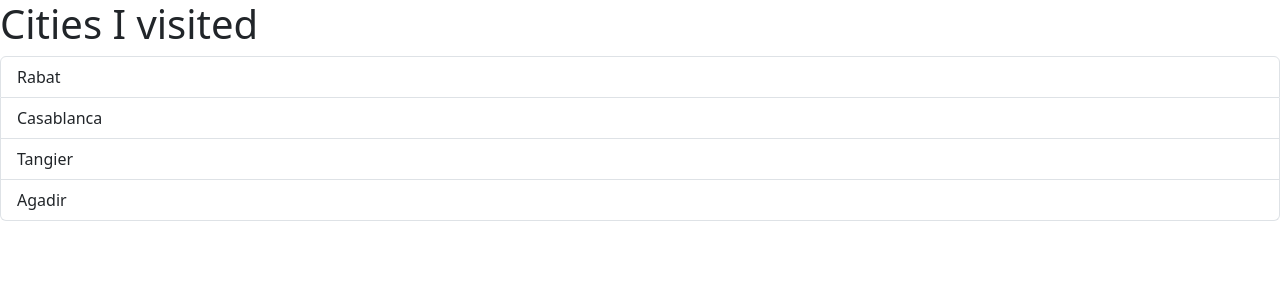
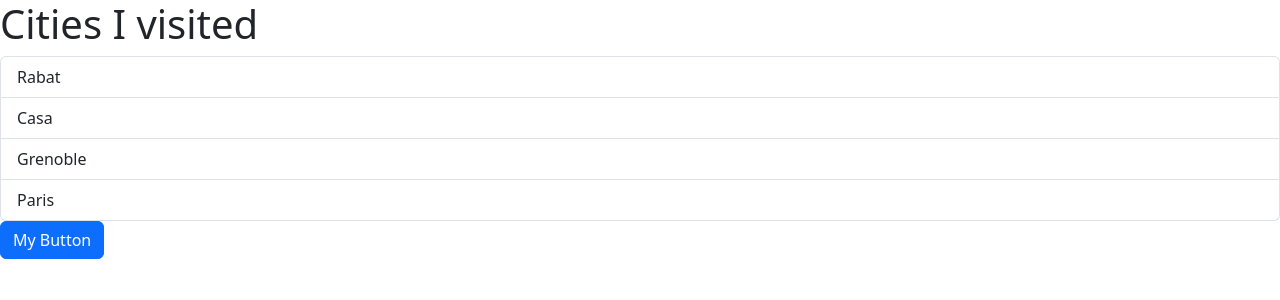
Before and after one commit to Bahaee/React-GamesInterface, a React (Vite) app: page / in a window 1280 px wide. Shown: the top 300 px of the page. Built offline with nearby package versions, Linux system fonts and the light colour scheme.

Commit message:
Finished the Building components basics part

```diff
--- /dev/null
+++ b/components/Alert.tsx
@@ -0,0 +1,27 @@
+import React, { Children, ReactNode } from "react";
+
+interface Props {
+  children: ReactNode;
+  onClose: () => void;
+}
+const Alert = ({ children, onClose }: Props) => {
+  return (
+    <div
+      className="alert alert-warning alert-dismissible fade show"
+      role="alert"
+    >
+      <strong>Holy guacamole! </strong>
+      {children}
+      fields below.
+      <button
+        type="button"
+        className="btn-close"
+        data-bs-dismiss="alert"
+        aria-label="Close"
+        onClick={onClose}
+      ></button>
+    </div>
+  );
+};
+
+export default Alert;
--- /dev/null
+++ b/components/Button.tsx
@@ -0,0 +1,16 @@
+interface Props {
+  children: string;
+  onClick: () => void;
+}
+
+function Button(props: Props) {
+  return (
+    <div>
+      <button type="button" className="btn btn-primary" onClick={props.onClick}>
+        {props.children}
+      </button>
+    </div>
+  );
+}
+
+export default Button;
--- a/src/App.tsx
+++ b/src/App.tsx
@@ -1,7 +1,12 @@
-import Message from "./Message";
 import ListGroup from "../components/Listgroup";
-let cities = ["Rabat", "Casablanca", "Tangier", "Agadir"];
+import Alert from "../components/Alert";
+import Button from "../components/Button";
+import { useState } from "react";
+
+let cities = ["Rabat", "Casa", "Grenoble", "Paris"];
+
 function App() {
+  const [alertVisibility, setAlertVisibility] = useState(false);
   return (
     <div>
       <ListGroup
@@ -9,6 +14,18 @@ function App() {
         heading="Cities"
         onSelectItem={(city: string) => console.log(city)}
       />
+      {alertVisibility && (
+        <Alert onClose={() => setAlertVisibility(false)}>
+          Hehe ha Alerte khdama
+        </Alert>
+      )}
+      <Button
+        onClick={() => {
+          setAlertVisibility(true);
+        }}
+      >
+        My Button
+      </Button>
     </div>
   );
 }
```
